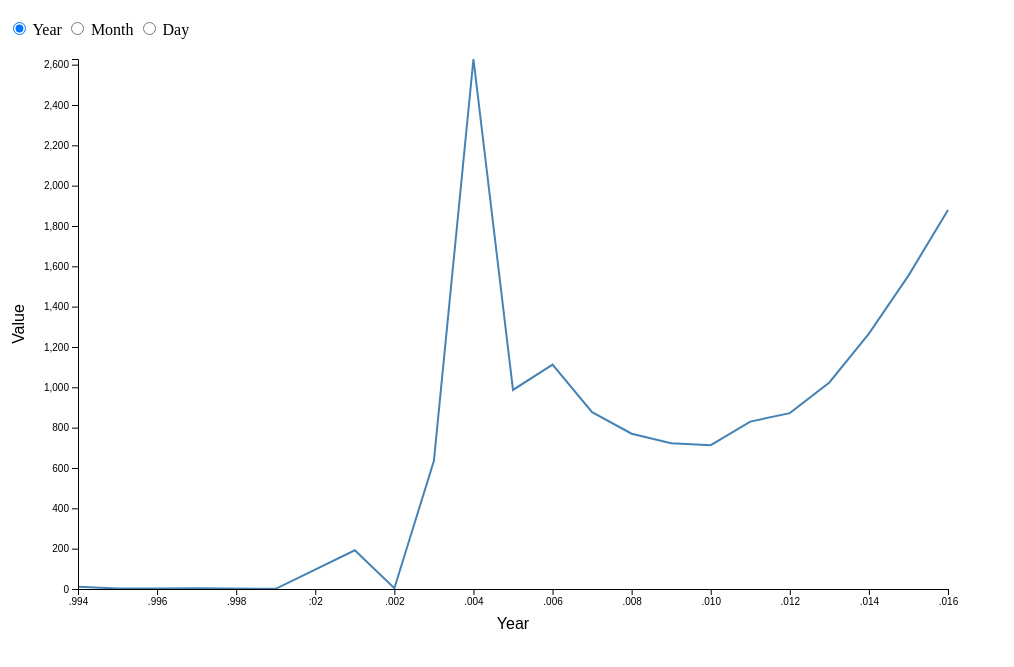
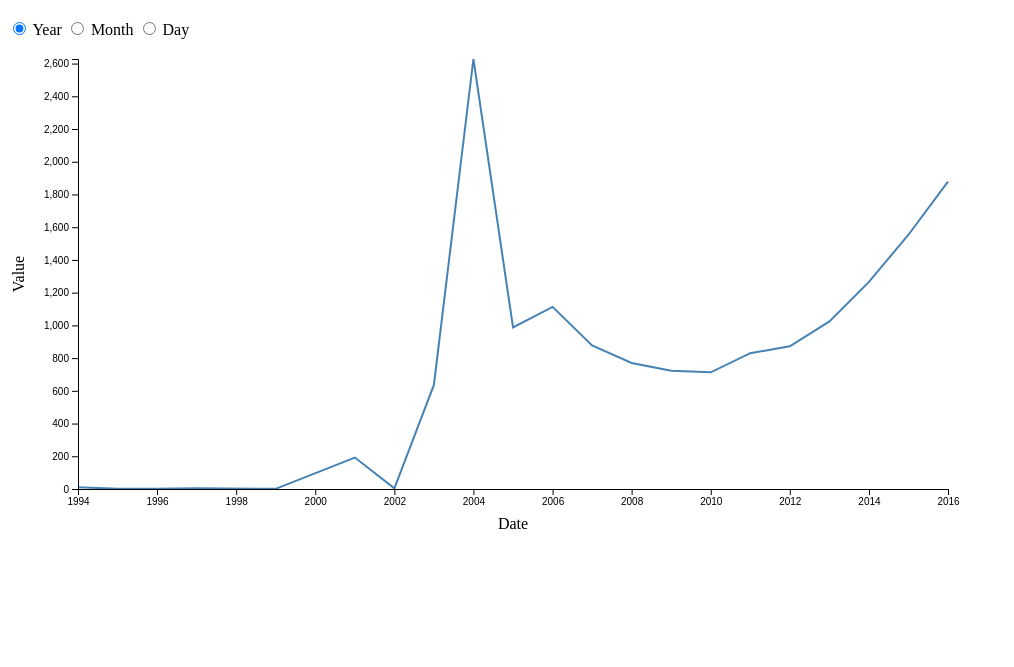
Before and after one commit to wknowles/phila-lni-data, a plain HTML site: page d3.html in a window 1280 px wide. Shown: the part 61-728 px from the top of the page, without its empty margins (0-1014 px from the left). Drawn offline with nearby package versions, Linux system fonts and the light colour scheme.

Commit message:
two graphs - json and csv

```diff
--- a/d3.html
+++ b/d3.html
@@ -22,7 +22,7 @@
           Day
       </label>
 </form>
-  <!-- <script src="js/alt.js" type="text/javascript" ></script> -->
-  <script src="js/rental.js" type="text/javascript" ></script>
-</body>
+  <script src="js/alt.js" type="text/javascript" ></script>
+<!--   <script src="js/rental.js" type="text/javascript" ></script>
+ --></body>
 </html>
--- a/js/alt.js
+++ b/js/alt.js
@@ -29,12 +29,11 @@ var svg = d3.select("body").append("svg")
 d3.csv("data/data.csv", function(error, data) {
   if (error) throw error;
 
-
   // format the data
   data.forEach(function(d) {
       d.year = parseTime(d.year);
       d.total = +d.total;
-      console.log(d.year, d.total)
+      console.log(d.year.getFullYear(), d.total)
   });
 
   // Scale the range of the data
--- a/js/rental.js
+++ b/js/rental.js
@@ -15,12 +15,12 @@ var valueline = d3.line()
 // append the svg object to the body of the page
 // appends a 'group' element to 'svg'
 // moves the 'group' element to the top left margin
-var svg = d3.select("body").append("svg")
+var rental = d3.select("body")
+  .append("svg")
     .attr("width", width + margin.left + margin.right)
     .attr("height", height + margin.top + margin.bottom)
   .append("g")
-    .attr("transform",
-          "translate(" + margin.left + "," + margin.top + ")");
+    .attr("transform", "translate(" + margin.left + "," + margin.top + ")");
 
 // parse the date / time
 var parseTime = d3.timeParse("%Y-%m-%d");
@@ -35,7 +35,6 @@ d3.csv("data/active_rental.csv", function(error, data) {
   });
 
   // keys are always treated as strings -- https://stackoverflow.com/questions/25576853/d3-nest-formatting-date-incorrectly
-
   // nest, key and rollups
   var licensesTotalByYear = d3.nest()
     .key(function(d) { return d.issue_date.getFullYear(); }).sortKeys(d3.ascending)
```
Lines whose indentation alone changed are shown as unchanged.
